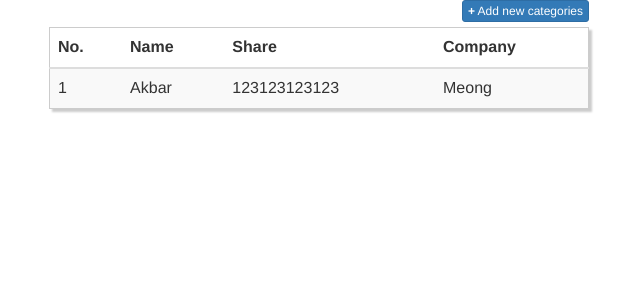
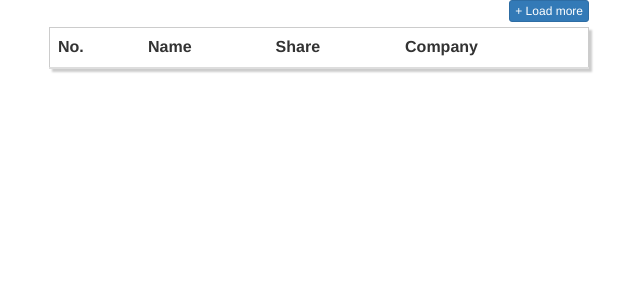
Before and after one commit to muhakbaryasin/idx-shareholders, a Flask app: page / in a window 1280 px wide. Shown: the top 300 px of the page, without its empty margins (226-866 px from the left). Run offline with Flask 2, Linux system fonts and the light colour scheme; lists and menus that the app fills with data are empty; some libraries are stand-ins or nearby versions.

Commit message:
simple front end

```diff
--- a/templates/table.html
+++ b/templates/table.html
@@ -17,17 +17,13 @@
 		<link href="https://netdna.bootstrapcdn.com/bootstrap/3.0.0/css/bootstrap.min.css" rel="stylesheet" id="bootstrap-css">
 		<script src="https://netdna.bootstrapcdn.com/bootstrap/3.0.0/js/bootstrap.min.js"></script>
 		<script src="https://code.jquery.com/jquery-1.11.1.min.js"></script>
-		<script>
-
-
-		</script>
 	</head>
 	<body>
 		<div class="container">
 			<div class="row col-md-6 col-md-offset-2 custyle">
 			<table class="table table-striped custab">
 			<thead>
-			<a href="" class="btn btn-primary btn-xs pull-right"><b>+</b> Add new categories</a>
+			<input type="button" class="btn btn-primary btn-xs pull-right" id="load" value="+ Load more"/>
 				<tr>
 					<th>No.</th>
 					<th>Name</th>
@@ -35,14 +31,30 @@
 					<th>Company</th>
 				</tr>
 			</thead>
-					<tr>
-						<td>1</td>
-						<td>Akbar</td>
-						<td>123123123123</td>
-						<td>Meong</td>
-					</tr>
+			<tbody id="result">
+			</tbody>
 			</table>
 			</div>
 		</div>
+		<script>
+			let no = 1;
+			let page = 0;
+
+			$( "#load" ).click(function() {
+				$.get( "v1/shareholders?page="+page, function( data ) {
+					for (let i = 0; i < data.data.length; i++) {
+						let el = document.getElementById("result");
+						el.innerHTML = el.innerHTML +
+						`	<tr>
+								<td>` + (no++) +`.</td>
+								<td>`+ data.data[i].name +`</td>
+								<td>`+ data.data[i].share +`</td>
+								<td>`+ data.data[i].company +`</td>
+							</tr>
+						`
+					}
+				});
+			});
+		</script>
 	</body>
 </html>
```
